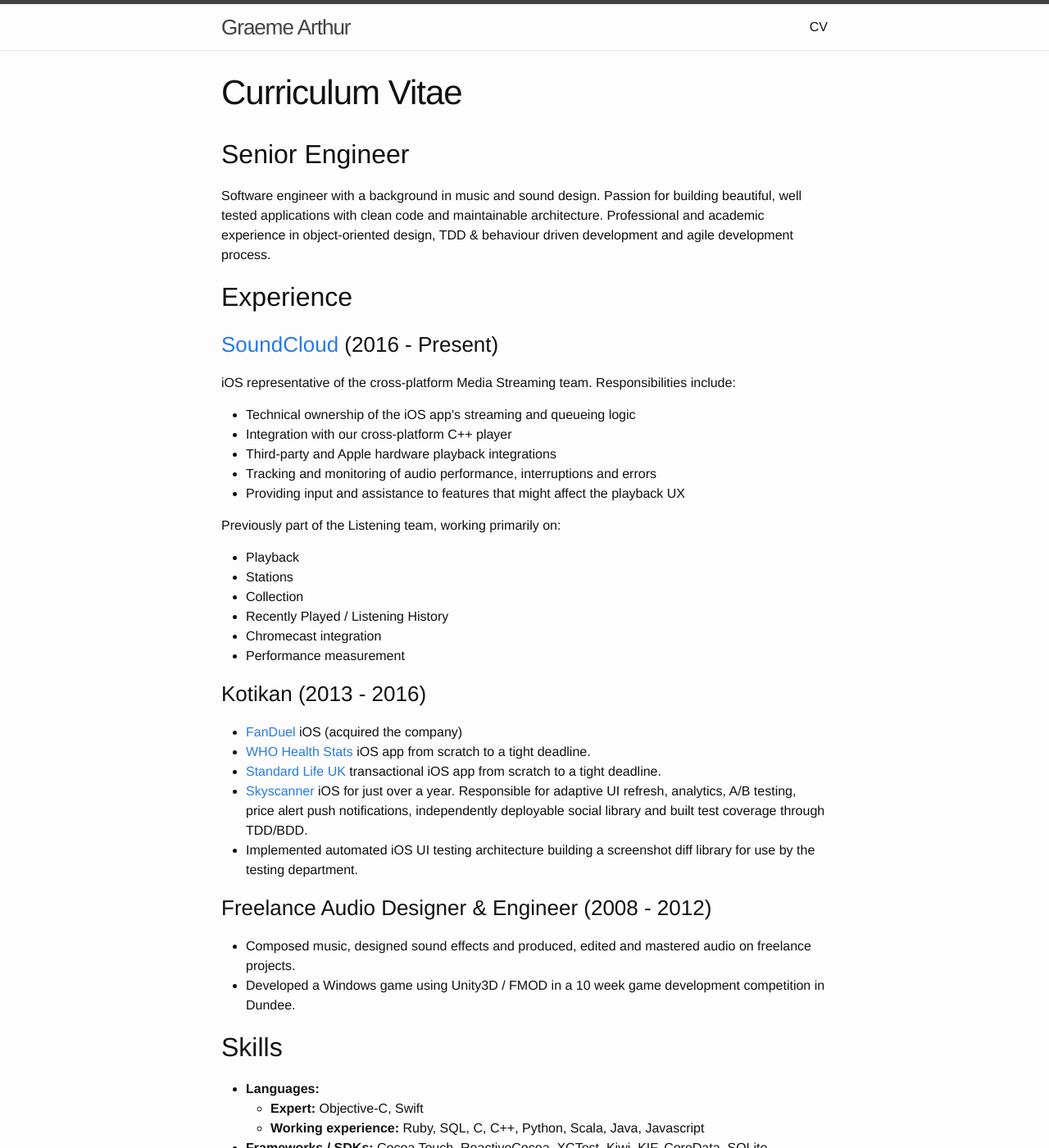
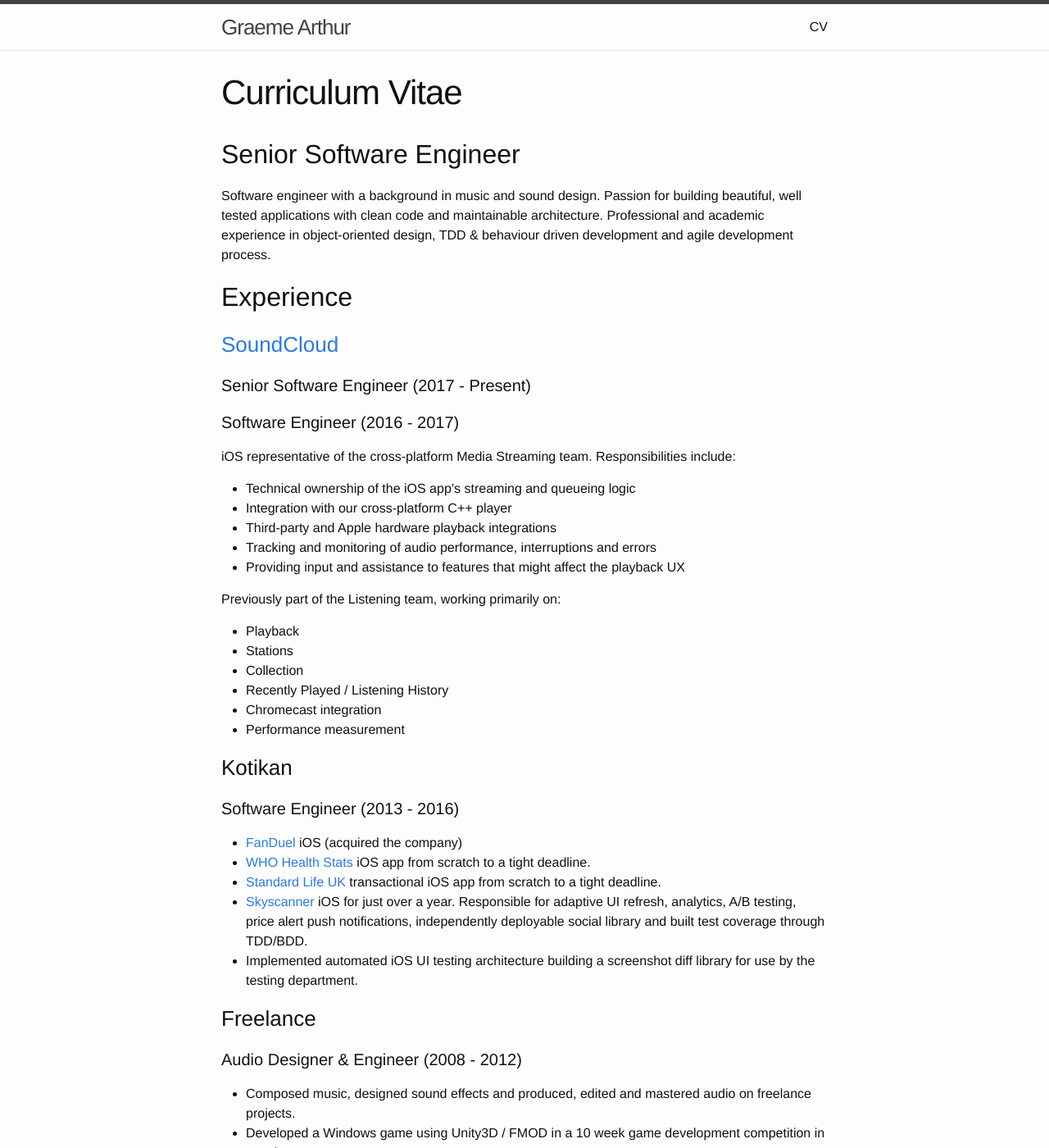
Before and after one commit to graeme/graeme.github.io, a Jekyll site: the page built from cv.md, in a window 1280 px wide and 1400 px high. Shown: the whole window at 82% size. Built offline with Jekyll 4.4.1, drawn with Linux system fonts in a browser that asks for light colours.

Commit message:
Add job titles

```diff
--- a/cv.md
+++ b/cv.md
@@ -5,13 +5,15 @@
 permalink: /cv/
 ---
 
-## Senior Engineer
+## Senior Software Engineer
 
 Software engineer with a background in music and sound design. Passion for building beautiful, well tested applications with clean code and maintainable architecture. Professional and academic experience in object-oriented design, TDD & behaviour driven development and agile development process.
 
 ## Experience
 
-### [SoundCloud](https://itunes.apple.com/us/app/soundcloud-music-audio/id336353151?mt=8) (2016 - Present)
+### [SoundCloud](https://itunes.apple.com/us/app/soundcloud-music-audio/id336353151?mt=8)
+#### Senior Software Engineer (2017 - Present)
+#### Software Engineer (2016 - 2017)
 iOS representative of the cross-platform Media Streaming team. Responsibilities include:
 - Technical ownership of the iOS app's streaming and queueing logic
 - Integration with our cross-platform C++ player
@@ -27,7 +29,8 @@
 - Chromecast integration
 - Performance measurement
 
-### Kotikan (2013 - 2016)
+### Kotikan
+#### Software Engineer (2013 - 2016)
 - [FanDuel](https://itunes.apple.com/us/app/fanduel-daily-fantasy-sports/id599664106?mt=8) iOS (acquired the company)
 - [WHO Health Stats](https://apps.apple.com/us/app/who-european-health-statistics/id1033850889) iOS app from scratch to a tight deadline.
 - [Standard Life UK](https://apps.apple.com/gb/app/standard-life/id485692917) transactional iOS app from scratch to a tight deadline.
@@ -35,7 +38,8 @@
     testing, price alert push notifications, independently deployable social library and built test coverage through TDD/BDD.
 - Implemented automated iOS UI testing architecture building a screenshot diff library for use by the testing department.
 
-### Freelance Audio Designer & Engineer (2008 - 2012)
+### Freelance
+#### Audio Designer & Engineer (2008 - 2012)
 - Composed music, designed sound effects and produced, edited and mastered audio on freelance projects.
 - Developed a Windows game using Unity3D / FMOD in a 10 week game development competition in Dundee.
 
```
